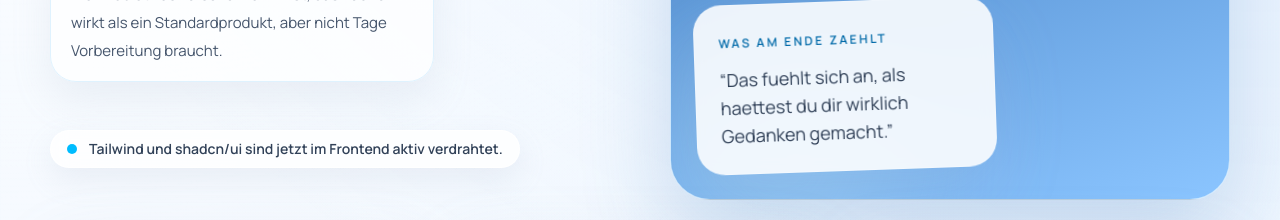
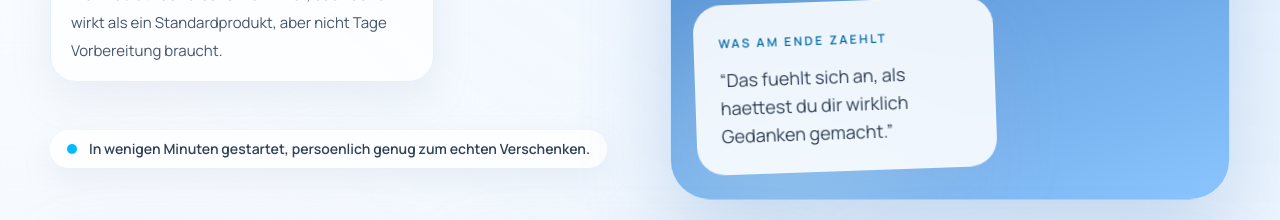
Before and after one commit to westMX28/Memories4U, a Next.js app: page / in a window 1280 px wide. Shown: the part 1000-1220 px from the top of the page. Built offline with nearby package versions, Linux system fonts and the light colour scheme.

Commit message:
Remove internal UI wiring copy from homepage
Co-Authored-By: Paperclip <noreply@paperclip.ing>

```diff
--- a/src/app/page.tsx
+++ b/src/app/page.tsx
@@ -114,7 +114,7 @@ export default function HomePage() {
               </div>
               <div className="mt-6 inline-flex w-fit items-center gap-3 rounded-full border border-white/80 bg-white/80 px-4 py-2 text-sm font-semibold text-slate-700 shadow-[0_12px_30px_rgba(148,163,184,0.14)] backdrop-blur-sm">
                 <span className="inline-flex h-2.5 w-2.5 rounded-full bg-sky-400" aria-hidden="true" />
-                Tailwind und shadcn/ui sind jetzt im Frontend aktiv verdrahtet.
+                In wenigen Minuten gestartet, persoenlich genug zum echten Verschenken.
               </div>
             </div>
 
```
